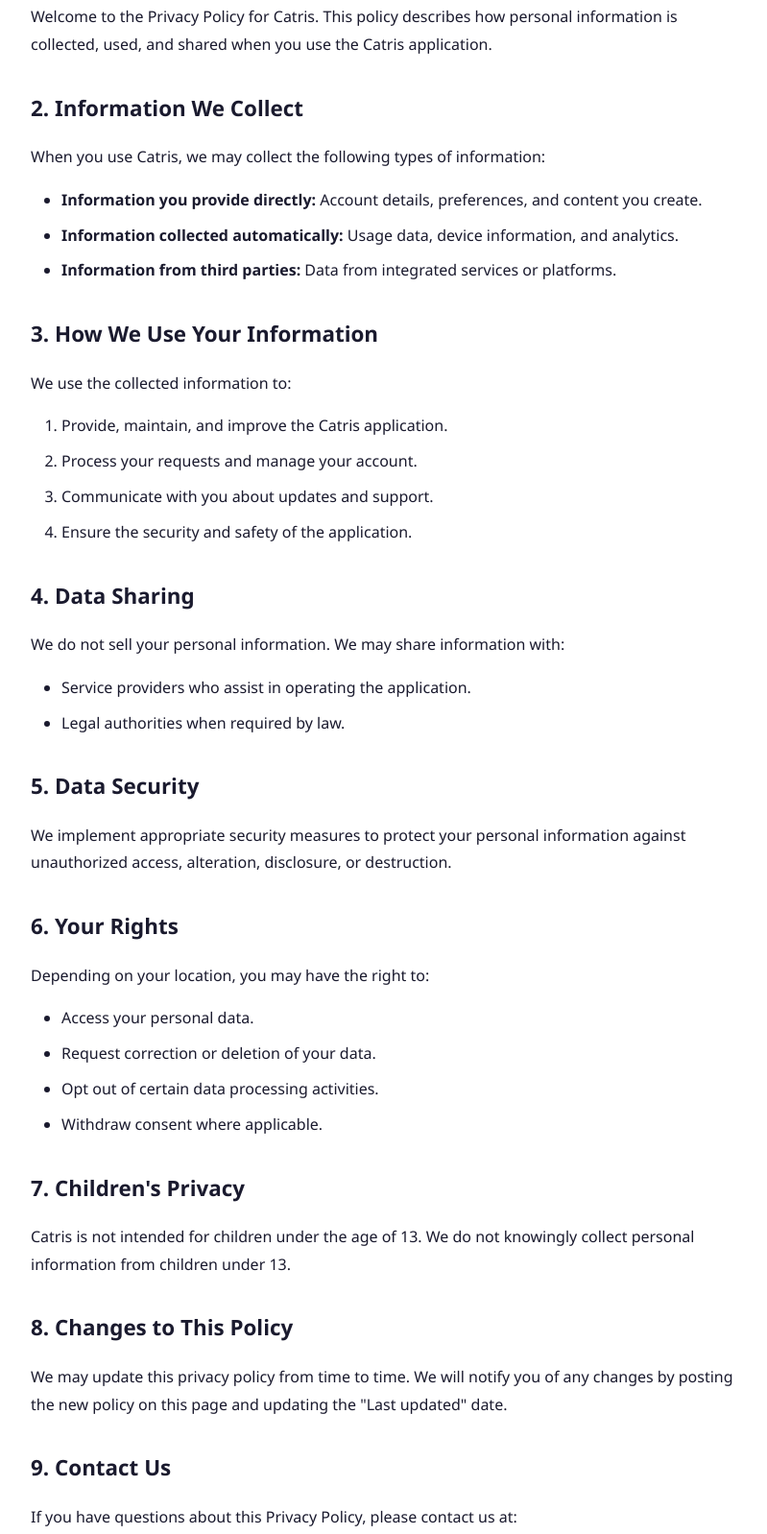
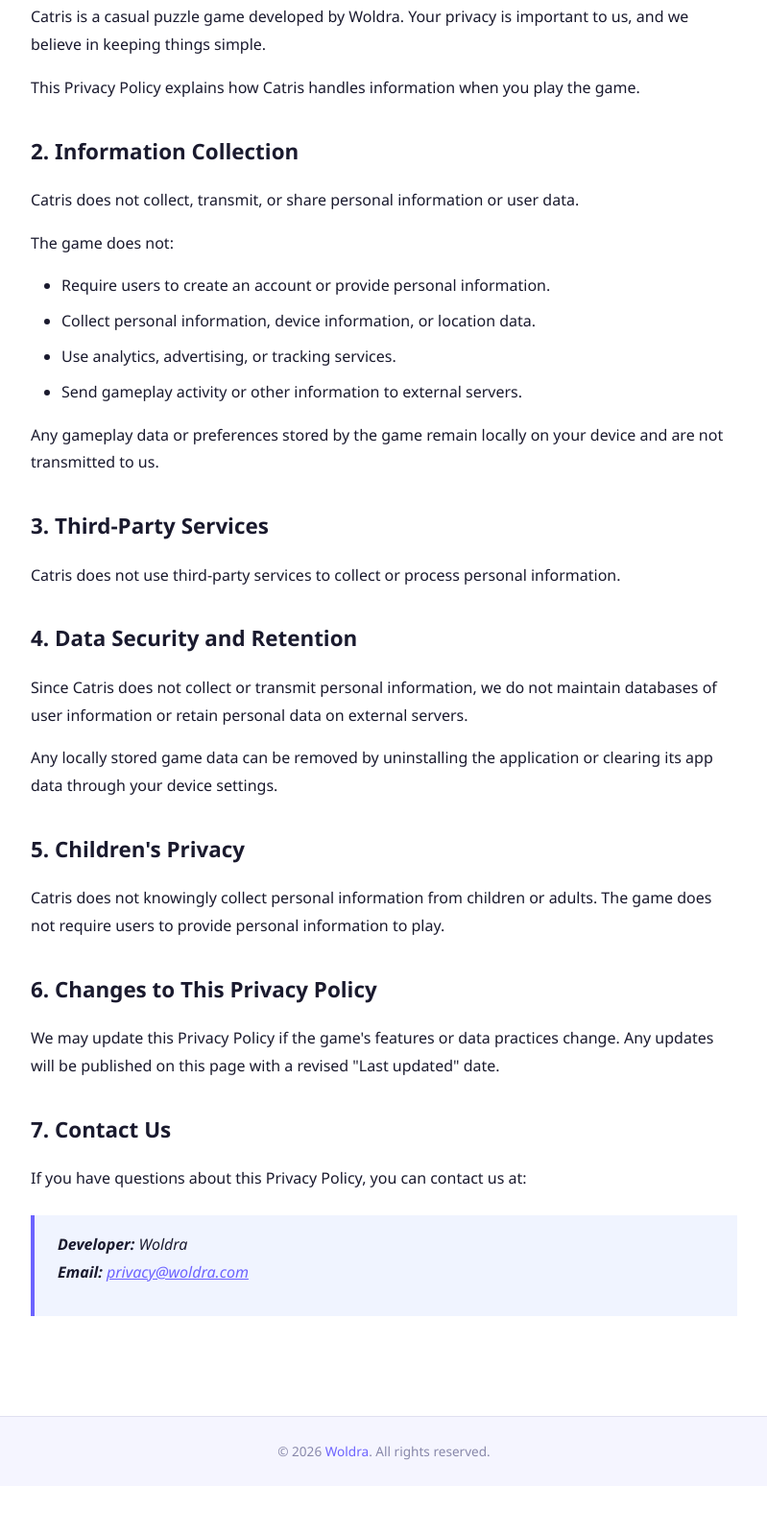
Before and after one commit to FangerZero/apps, a plain HTML site: page apps/catris/privacyPolicy/index.html in a window 1280 px wide. Shown: the part 372-1970 px from the top of the page at 96% size, without its empty margins (240-1039 px from the left). After the commit the page ends 1920 px from the top, so only its background shows below. Drawn offline with Linux system fonts and the light colour scheme.

Commit message:
chore: update catris privacy policy

```diff
--- a/apps/catris/privacyPolicy/index.html
+++ b/apps/catris/privacyPolicy/index.html
@@ -26,55 +26,38 @@
 
     <div class="document-content">
       <h2>1. Introduction</h2>
-      <p>Welcome to the Privacy Policy for Catris. This policy describes how personal information is collected, used, and shared when you use the Catris application.</p>
+      <p>Catris is a casual puzzle game developed by Woldra. Your privacy is important to us, and we believe in keeping things simple.</p>
+      <p>This Privacy Policy explains how Catris handles information when you play the game.</p>
 
-      <h2>2. Information We Collect</h2>
-      <p>When you use Catris, we may collect the following types of information:</p>
+      <h2>2. Information Collection</h2>
+      <p>Catris does not collect, transmit, or share personal information or user data.</p>
+      <p>The game does not:</p>
       <ul>
-        <li><strong>Information you provide directly:</strong> Account details, preferences, and content you create.</li>
-        <li><strong>Information collected automatically:</strong> Usage data, device information, and analytics.</li>
-        <li><strong>Information from third parties:</strong> Data from integrated services or platforms.</li>
+        <li>Require users to create an account or provide personal information.</li>
+        <li>Collect personal information, device information, or location data.</li>
+        <li>Use analytics, advertising, or tracking services.</li>
+        <li>Send gameplay activity or other information to external servers.</li>
       </ul>
+      <p>Any gameplay data or preferences stored by the game remain locally on your device and are not transmitted to us.</p>
 
-      <h2>3. How We Use Your Information</h2>
-      <p>We use the collected information to:</p>
-      <ol>
-        <li>Provide, maintain, and improve the Catris application.</li>
-        <li>Process your requests and manage your account.</li>
-        <li>Communicate with you about updates and support.</li>
-        <li>Ensure the security and safety of the application.</li>
-      </ol>
+      <h2>3. Third-Party Services</h2>
+      <p>Catris does not use third-party services to collect or process personal information.</p>
 
-      <h2>4. Data Sharing</h2>
-      <p>We do not sell your personal information. We may share information with:</p>
-      <ul>
-        <li>Service providers who assist in operating the application.</li>
-        <li>Legal authorities when required by law.</li>
-      </ul>
+      <h2>4. Data Security and Retention</h2>
+      <p>Since Catris does not collect or transmit personal information, we do not maintain databases of user information or retain personal data on external servers.</p>
+      <p>Any locally stored game data can be removed by uninstalling the application or clearing its app data through your device settings.</p>
 
-      <h2>5. Data Security</h2>
-      <p>We implement appropriate security measures to protect your personal information against unauthorized access, alteration, disclosure, or destruction.</p>
+      <h2>5. Children's Privacy</h2>
+      <p>Catris does not knowingly collect personal information from children or adults. The game does not require users to provide personal information to play.</p>
 
-      <h2>6. Your Rights</h2>
-      <p>Depending on your location, you may have the right to:</p>
-      <ul>
-        <li>Access your personal data.</li>
-        <li>Request correction or deletion of your data.</li>
-        <li>Opt out of certain data processing activities.</li>
-        <li>Withdraw consent where applicable.</li>
-      </ul>
+      <h2>6. Changes to This Privacy Policy</h2>
+      <p>We may update this Privacy Policy if the game's features or data practices change. Any updates will be published on this page with a revised "Last updated" date.</p>
 
-      <h2>7. Children's Privacy</h2>
-      <p>Catris is not intended for children under the age of 13. We do not knowingly collect personal information from children under 13.</p>
-
-      <h2>8. Changes to This Policy</h2>
-      <p>We may update this privacy policy from time to time. We will notify you of any changes by posting the new policy on this page and updating the "Last updated" date.</p>
-
-      <h2>9. Contact Us</h2>
-      <p>If you have questions about this Privacy Policy, please contact us at:</p>
+      <h2>7. Contact Us</h2>
+      <p>If you have questions about this Privacy Policy, you can contact us at:</p>
       <blockquote>
-        <p>Email: <a href="mailto:privacy@woldra.com">privacy@woldra.com</a><br>
-        Developer: Woldra</p>
+        <p><strong>Developer:</strong> Woldra<br>
+        <strong>Email:</strong> <a href="mailto:privacy@woldra.com">privacy@woldra.com</a></p>
       </blockquote>
     </div>
   </main>
```
